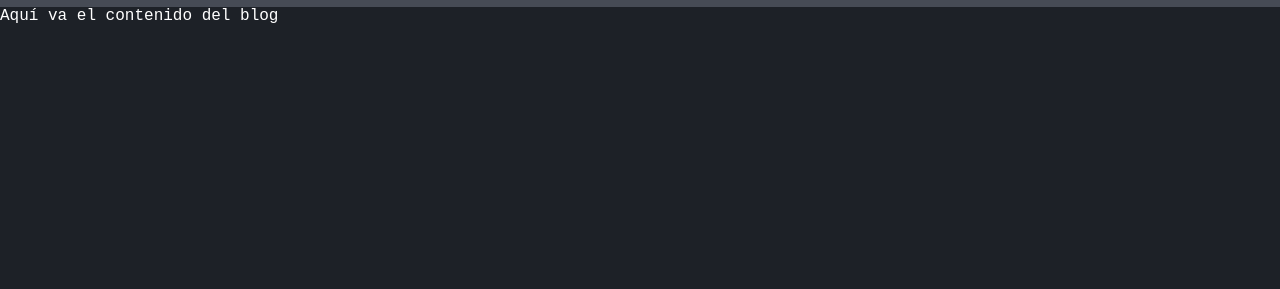
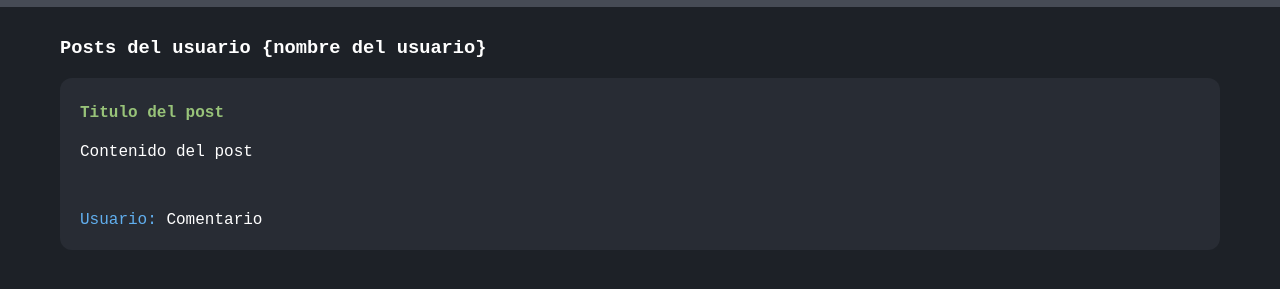
Before and after one commit to ManuelPatricio/curso-git, a plain HTML site: page index.html in a window 1280 px wide. Shown: the part 203-492 px from the top of the page. Drawn offline with Linux system fonts and the light colour scheme; a web font is replaced by a local one.

Commit message:
Add blog posts and sytle them

```diff
--- a/index.html
+++ b/index.html
@@ -18,6 +18,14 @@
       <img class="icon-git" src="img/git-logo.png" />
       <h1>Blog Curso Git & Github</h1>
     </div>
-    <div>Aquí va el contenido del blog</div>
+    <div class="container" id="content">
+      <h3>Posts del usuario {nombre del usuario}</h3>
+      <div class="post">
+        <h4>Titulo del post</h4>
+        <p>Contenido del post</p>
+        <br />
+        <p><span>Usuario:</span> Comentario</p>
+      </div>
+    </div>
   </body>
 </html>
--- a/style.css
+++ b/style.css
@@ -21,3 +21,23 @@ h1 {
   width: 50px;
   height: 50px;
 }
+
+.container {
+  margin-top: 30px;
+  padding: 0 60px 0 60px;
+}
+
+.post {
+  background-color: #282c34;
+  margin-bottom: 15px;
+  padding: 5px 20px 5px 20px;
+  border-radius: 12px;
+}
+
+.post h4 {
+  color: #98c379;
+}
+
+.post span {
+  color: #61afef;
+}
```
